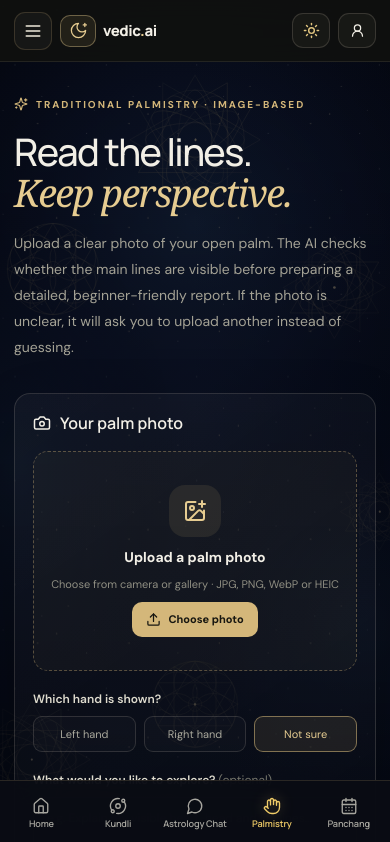
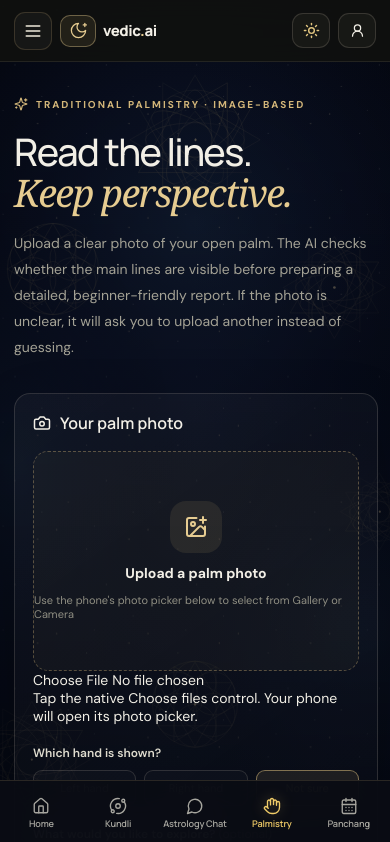
Before and after one commit to Yashpal568/vedic-ai, a Next.js app: page /palm-reading in a window 390 px wide. Shown: the top 842 px of the page. Built offline with nearby package versions, Linux system fonts and the light colour scheme.

Commit message:
Replace palm upload overlay with native mobile file picker

```diff
--- a/app/palm-reading/page.tsx
+++ b/app/palm-reading/page.tsx
@@ -122,10 +122,13 @@ export default function PalmReadingPage() {
       <div className="palm-grid">
         <section className="palm-upload-card">
           <div className="palm-card-title"><Camera size={18}/> Your palm photo</div>
-          <label className={"palm-dropzone" + (image ? " has-image" : "")} htmlFor="palm-photo-input">
-            {image ? <><img src={image} alt="Selected palm preview"/><span className="palm-change"><RefreshCw size={14}/> Change photo</span></> : <><span className="palm-upload-icon"><ImagePlus size={24}/></span><strong>Upload a palm photo</strong><span>Choose from camera or gallery · JPG, PNG, WebP or HEIC</span><span className="palm-choose"><Upload size={15}/> Choose photo</span></>}
-            <input ref={inputRef} id="palm-photo-input" className="palm-file-input" type="file" accept="image/*,.heic,.heif" onChange={chooseImage} aria-label="Choose a palm photo"/>
-          </label>
+          <div className={"palm-dropzone" + (image ? " has-image" : "")}>
+            {image ? <><img src={image} alt="Selected palm preview"/><span className="palm-change"><RefreshCw size={14}/> Photo selected · choose another below</span></> : <><span className="palm-upload-icon"><ImagePlus size={24}/></span><strong>Upload a palm photo</strong><span>Use the phone's photo picker below to select from Gallery or Camera</span></>}
+          </div>
+          <div className="palm-picker-control">
+            <input ref={inputRef} id="palm-photo-input" className="palm-native-picker" type="file" accept="image/*" onChange={chooseImage} aria-label="Choose a palm photo from your phone"/>
+            <span>Tap the native Choose files control. Your phone will open its photo picker.</span>
+          </div>
           <label className="palm-field-label">Which hand is shown?</label>
           <div className="palm-hand-options">
             {(["left","right","unsure"] as const).map(value => <button key={value} type="button" className={hand === value ? "selected" : ""} onClick={() => setHand(value)}>{value === "left" ? "Left hand" : value === "right" ? "Right hand" : "Not sure"}</button>)}
```
